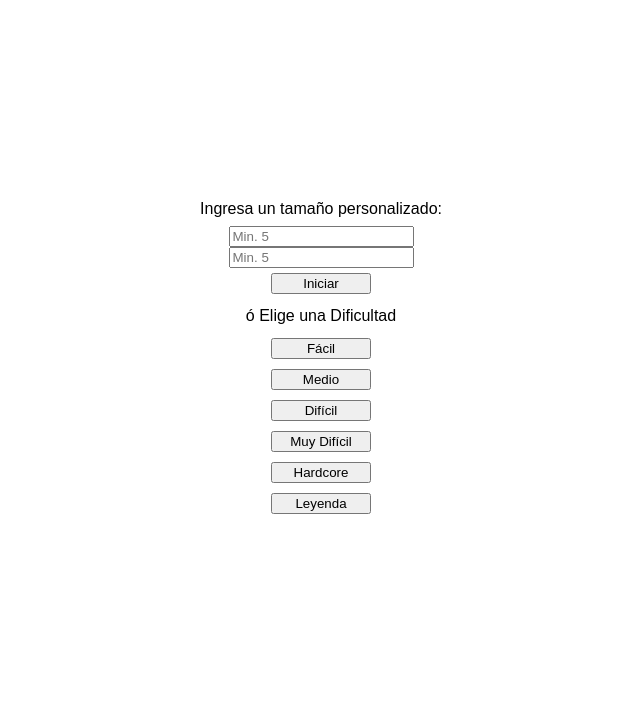
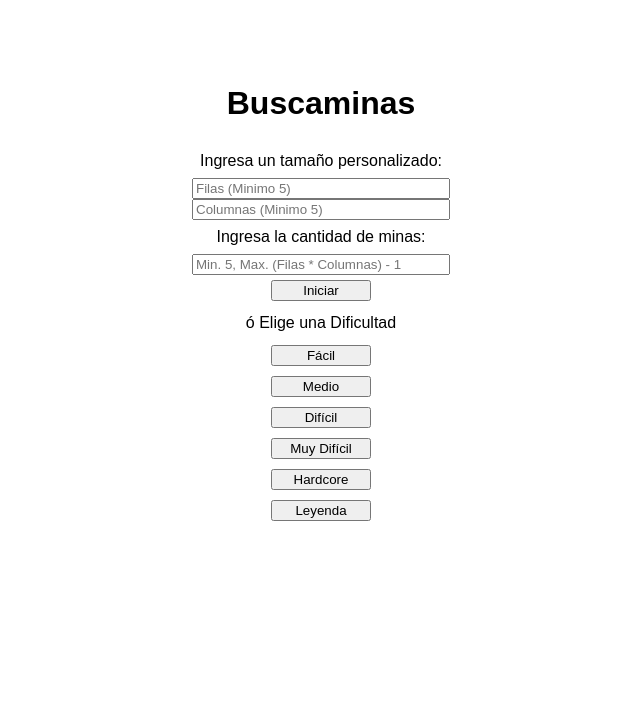
Before and after one commit to EliasHdzR/web-dev-practices, a PHP site: page /practica03/index.html in a window 1280 px wide. Shown: the top 710 px of the page, without its empty margins (319-959 px from the left). Run offline with PHP 8.4, Linux system fonts and the light colour scheme.

Commit message:
buscaminas terminado

```diff
--- a/practica03/index.html
+++ b/practica03/index.html
@@ -8,10 +8,16 @@
 </head>
 <body>
     <div class="app">
+        <div class="titulo">
+            <h1>Buscaminas</h1>
+            <p id="h-info" style="display: none;"></p>
+        </div>
         <div class="eleccion-container">
             <label>Ingresa un tamaño personalizado: </label>
-            <input id="input-filas" type="number" min="5" placeholder="Min. 5">
-            <input id="input-columnas" type="number" min="5" placeholder="Min. 5">
+            <input id="input-filas" type="number" min="5" placeholder="Filas (Minimo 5)">
+            <input id="input-columnas" type="number" min="5" placeholder="Columnas (Minimo 5)">
+            <label>Ingresa la cantidad de minas: </label>
+            <input id="input-minas" type="number" min="5" placeholder="Min. 5, Max. (Filas * Columnas) - 1">
             <button id="btn-tamano">Iniciar</button>
 
             <label>ó Elige una Dificultad</label>
@@ -22,7 +28,10 @@
             <button id="btn-hardcore">Hardcore</button>
             <button id="btn-leyenda">Leyenda</button>
         </div>
-
+        <div class="aviso" style="display: none">
+            <h2 id="h-aviso"></h2>
+            <button id="btn-reiniciar">Reiniciar</button>
+        </div>
         <div class="juego-container" style="display: none">
             <table class="tabla-juego" id="tablero">
             </table>
--- a/practica03/js/index.js
+++ b/practica03/js/index.js
@@ -1,9 +1,46 @@
-const inputTamano = document.querySelector("#input-filas");
+const inputFilas = document.querySelector("#input-filas");
 const inputColumnas = document.querySelector("#input-columnas");
+const inputMinas = document.querySelector("#input-minas");
 const btnTamano = document.querySelector("#btn-tamano");
+btnTamano.addEventListener("click", modoPersonalizado);
+
+inputFilas.value = "";
+inputColumnas.value = "";
+inputMinas.value = "";
+
+function modoPersonalizado() {
+    let filasPers = parseInt(inputFilas.value.trim(), 10);
+    const columnasPers = parseInt(inputColumnas.value.trim(), 10);
+    const minasPers = parseInt(inputMinas.value.trim(), 10);
+
+    if (isNaN(filasPers) || filasPers < 5) {
+        inputFilas.value = "";
+        inputFilas.focus();
+        return;
+    }
+
+    if (isNaN(columnasPers) || columnasPers < 5) {
+        inputColumnas.value = "";
+        inputColumnas.focus();
+        return;
+    }
+
+    if (isNaN(minasPers) || minasPers < 5 || minasPers > filasPers * columnasPers - 1) {
+        inputMinas.value = "";
+        inputMinas.focus();
+        return;
+    }
+
+    iniciarJuego(filasPers, columnasPers, minasPers);
+}
 
 const divEleccion = document.querySelector(".eleccion-container");
+const divAviso = document.querySelector(".aviso");
+const aviso = document.querySelector("#h-aviso");
 const divJuego = document.querySelector(".juego-container");
+const btnReiniciar = document.querySelector("#btn-reiniciar")
+btnReiniciar.addEventListener("click", function (){window.location.reload();})
+const infoH = document.querySelector("#h-info");
 const tablero = document.querySelector("#tablero");
 
 // dificultades predeterminadas
@@ -27,6 +64,13 @@ let primerTurno = true;
 let listaMinas = [];
 let listaBotones = [];
 let listaCuadriculasLibres = [];
+let cuadriculasreveladas = 0;
+
+// todos los tipos son como hijos de mi clase main Espacio
+function Espacio(posFila, posColumna){
+    this.posFila = posFila;
+    this.posColumna = posColumna;
+}
 
 function Boton(posFila, posColumna, idBoton){
     this.posFila = posFila;
@@ -44,6 +88,7 @@ function CuadriculaLibre(posFila, posColumna, numero){
     this.posFila = posFila;
     this.posColumna = posColumna;
     this.numero = numero;
+    this.revelada = false;
 }
 
 function iniciarJuego(filas, columnas, minas){
@@ -51,6 +96,8 @@ function iniciarJuego(filas, columnas, minas){
     cantColumnas = columnas;
     cantMinas = minas;
 
+    infoH.innerHTML = `Cantidad de Minas: ${cantMinas}`;
+    infoH.setAttribute("style","display:block;")
     divEleccion.setAttribute('style','display:none');
     divJuego.setAttribute('style','display:block');
     crearTablero();
@@ -79,21 +126,33 @@ function crearTablero(){
 }
 
 function accionBotonesTablero(idBoton){
+    let boton;
+    for(let i = 0; i < listaBotones.length; i++){
+        const botonTemp = listaBotones[i];
+        if(botonTemp.idBoton == idBoton){
+            boton = botonTemp;
+        }
+    }
+
     if(primerTurno){
         primerTurno = false;
-        generarMinas(idBoton);
-        console.log(listaMinas);
+        generarMinas(boton);
+        calcularNumeros();
     }
+
+    const espacio = new Espacio(boton.posFila, boton.posColumna);
+    develarContenidoCuadricula(espacio);
 }
 
-function generarMinas(idBoton){
+function generarMinas(boton){
+    const idBoton = boton.idBoton;
     for(let i = 0; i < cantMinas; i++){
         let yaExiste = false;
-        const randomFila = Math.random() * cantFilas;
-        const randomColumna = Math.random() * cantColumnas;
+        const randomFila = Math.floor(Math.random() * cantFilas);
+        const randomColumna = Math.floor(Math.random() * cantColumnas);
 
         // no se pede generar una mina en el boton que se clickeó
-        if(`btn-${randomFila}-${randomColumna}` === idBoton){
+        if(`btn-${randomFila}-${randomColumna}` == idBoton){
             i--;
             continue;
         }
@@ -103,9 +162,9 @@ function generarMinas(idBoton){
 
         // para checar que no se generen 2 minas en el mismo espacio
         for(let j = 0; j < listaMinas.length; j++){
-            const minaExistente = listaMinas.at(j);
+            const minaExistente = listaMinas[j];
             if(!minaExistente) break;
-            if(minaExistente.botonAsociado === nuevaMina.botonAsociado){
+            if(minaExistente.botonAsociado == nuevaMina.botonAsociado){
                 yaExiste = true;
             }
         }
@@ -125,8 +184,8 @@ function generarMinas(idBoton){
             let esLibre = true;
 
             for(let h = 0; h < listaMinas.length; h++){
-                const mina = listaMinas.at(h);
-                if(mina.posFila === cuadriculaLibre.posFila && mina.posColumna === cuadriculaLibre.posColumna){
+                const mina = listaMinas[h];
+                if(mina.posFila == cuadriculaLibre.posFila && mina.posColumna == cuadriculaLibre.posColumna){
                     esLibre = false;
                     break;
                 }
@@ -140,18 +199,226 @@ function generarMinas(idBoton){
 }
 
 function calcularNumeros(){
+    for(let i = 0; i < listaMinas.length; i++){
+        const mina = listaMinas[i];
+        const espaciosAdyacentes = getEspaciosAdyacentes(mina);
+        for(let j = 0; j < espaciosAdyacentes.length; j++){
+            const espacioAdyacente = espaciosAdyacentes[j];
+            for(let k = 0; k < listaCuadriculasLibres.length; k++){
+                const cuadriculaLibre = listaCuadriculasLibres[k];
+                if(espacioAdyacente.posFila == cuadriculaLibre.posFila && espacioAdyacente.posColumna == cuadriculaLibre.posColumna){
+                    cuadriculaLibre.numero++;
+                }
+            }
+        }
+    }
+}
 
+function develarContenidoCuadricula(espacio){
+    const fila = espacio.posFila;
+    const columna = espacio.posColumna;
+
+    const tipoCuadricula = checarTipo(fila, columna);
+
+    if(tipoCuadricula instanceof CuadriculaLibre) {
+        const cuadriculaLibre = tipoCuadricula;
+        const btnElegido = document.querySelector(`#btn-${fila}-${columna}`);
+        tipoCuadricula.revelada = true;
+        cuadriculasreveladas++;
+
+        const tdContenedor = btnElegido.parentNode;
+
+        if(cuadriculaLibre.numero != 0){
+            tdContenedor.innerHTML = cuadriculaLibre.numero;
+        } else {
+            tdContenedor.innerHTML = "";
+        }
+
+        if(cuadriculasreveladas == listaCuadriculasLibres.length){
+            ganarJuego();
+            return;
+        }
+
+        if(cuadriculaLibre.numero == 0){
+            const espaciosAdyacentes = getEspaciosAdyacentes(espacio);
+            for(let i = 0; i < espaciosAdyacentes.length; i++){
+                const espacioAdyacente = espaciosAdyacentes[i];
+                const tipoCuadriculaAdy = checarTipo(espacioAdyacente.posFila, espacioAdyacente.posColumna);
+
+                if (tipoCuadriculaAdy instanceof CuadriculaLibre && !tipoCuadriculaAdy.revelada) {
+                    develarContenidoCuadricula(tipoCuadriculaAdy);
+                }
+            }
+        }
+
+    }
+
+    if(tipoCuadricula instanceof Mina){
+        for(let i = 0; i < listaMinas.length; i++) {
+            const mina = listaMinas[i];
+            const btnElegido = document.querySelector(`#btn-${mina.posFila}-${mina.posColumna}`);
+            const tdContenedor = btnElegido.parentNode;
+            tdContenedor.innerHTML = "*";
+        }
+        terminarJuego();
+    }
+}
+
+function terminarJuego(){
+    divAviso.setAttribute("style", "display: block;")
+    aviso.innerHTML = "PARTIDA TERMINADA";
+    for(let i = 0; i < listaBotones.length; i++){
+        const boton = document.querySelector(`#${listaBotones[i].idBoton}`);
+        if(boton){
+            boton.setAttribute("disabled","true");
+        }
+    }
+}
+
+function ganarJuego(){
+    divAviso.setAttribute("style", "display: block;")
+    aviso.innerHTML = "¡GANASTE!";
+
+    for(let i = 0; i < listaBotones.length; i++){
+        const boton = document.querySelector(`#${listaBotones[i].idBoton}`);
+        if(boton){
+            boton.setAttribute("disabled","true");
+        }
+    }
 }
 
 /**
  * Devuelve todos los espacios adyacentes de un cuadrado dado, el cuadrado puede ser un boton o una mina
  */
-function getEspaciosLibresAdyacentes(espacio){
+function getEspaciosAdyacentes(espacio){
     const fila = espacio.posFila;
     const columna = espacio.posColumna;
-    let arrayCuadriculasLibresAdyacentes = [];
+    let arrayEspaciosAdyacentes = [];
+    let yaUbicado = false
+    //para no andar haciéndolo manualmente
+    let coordenadas;
 
-    if(fila === 0 && columna === 0){
-        arrayAdyacentes.push()
+    // checamos si es una de las 4 esquinas del tablero
+    if(!yaUbicado && fila == 0 && columna == 0){
+        yaUbicado = true;
+        coordenadas = [
+            [0,1],
+            [1,0],
+            [1,1]
+        ];
+    }
+
+    if(!yaUbicado && fila == 0 && columna == cantColumnas - 1){
+        yaUbicado = true;
+        coordenadas = [
+            [0, columna - 1],
+            [1, columna - 1],
+            [1, columna]
+        ]
+    }
+
+    if(!yaUbicado && fila == cantFilas - 1 && columna == 0){
+        yaUbicado = true
+        coordenadas = [
+            [fila - 1, 0],
+            [fila - 1, 1],
+            [fila, 1]
+        ];
+    }
+
+    if(!yaUbicado && fila == cantFilas - 1 && columna == cantColumnas - 1){
+        yaUbicado = true;
+        coordenadas = [
+            [fila - 1, columna],
+            [fila - 1, columna - 1],
+            [fila, columna - 1]
+        ]
+    }
+
+    // checamos si una de sus coordenadas está pegada a un borde
+    if(!yaUbicado && columna > 0 && columna < cantColumnas - 1 && fila == 0){
+        yaUbicado = true;
+        coordenadas = [
+            [fila, columna - 1],
+            [fila + 1, columna - 1],
+            [fila + 1, columna],
+            [fila + 1, columna + 1],
+            [fila, columna + 1]
+        ]
+    }
+
+    if(!yaUbicado && columna > 0 && columna < cantColumnas - 1 && fila == cantFilas - 1){
+        yaUbicado = true;
+        coordenadas = [
+            [fila - 1, columna - 1],
+            [fila - 1, columna],
+            [fila - 1, columna + 1],
+            [fila, columna - 1],
+            [fila, columna + 1]
+        ];
+    }
+
+    if(!yaUbicado && fila > 0 && fila < cantFilas - 1 && columna == 0){
+        yaUbicado = true;
+        coordenadas = [
+            [fila - 1, columna],
+            [fila - 1, columna + 1],
+            [fila, columna + 1],
+            [fila + 1, columna + 1],
+            [fila + 1, columna]
+        ];
+    }
+
+    if(!yaUbicado && fila > 0 && fila < cantFilas - 1 && columna == cantColumnas - 1){
+        yaUbicado = true;
+        coordenadas = [
+            [fila - 1, columna],
+            [fila - 1, columna - 1],
+            [fila, columna - 1],
+            [fila + 1, columna - 1],
+            [fila + 1, columna]
+        ];
+    }
+
+    // cuando está separado de las orillas
+    if(!yaUbicado){
+        coordenadas = [
+            [fila - 1, columna - 1],
+            [fila - 1, columna],
+            [fila - 1, columna + 1],
+            [fila, columna - 1],
+            [fila, columna + 1],
+            [fila + 1, columna - 1],
+            [fila + 1, columna],
+            [fila + 1, columna + 1]
+        ];
+    }
+
+    coordenadas.forEach(([filaAr, columnaAr]) => {
+        arrayEspaciosAdyacentes.push(new Espacio(filaAr, columnaAr));
+    });
+
+    return arrayEspaciosAdyacentes;
+}
+
+/**
+ * Recibe unas coordenadas como parametro y devuelve su tipo (mina o cuadriculalibre)
+ * @returns {*}
+ * @param filaEspacio
+ * @param columnaEspacio
+ */
+function checarTipo(filaEspacio, columnaEspacio){
+    for(let i = 0; i < listaMinas.length; i++){
+        let mina = listaMinas[i];
+        if(mina.posFila == filaEspacio && mina.posColumna == columnaEspacio){
+            return mina;
+        }
+    }
+
+    for(let i = 0; i < listaCuadriculasLibres.length; i++){
+        let cuadriculaLibre = listaCuadriculasLibres[i];
+        if(cuadriculaLibre.posFila == filaEspacio && cuadriculaLibre.posColumna == columnaEspacio){
+            return cuadriculaLibre;
+        }
     }
 }
--- a/practica03/style.css
+++ b/practica03/style.css
@@ -3,7 +3,7 @@ body {
     justify-content: center;
     margin: 0;
     font-family: Arial, Helvetica, sans-serif;
-    padding: 15vw;
+    padding: 5vw;
 }
 
 .app {
@@ -24,6 +24,10 @@ body {
     margin: 8px;
 }
 
+.eleccion-container input {
+    width: 250px;
+}
+
 .eleccion-container button {
     width: 100px;
     margin: 5px;
@@ -34,8 +38,14 @@ body {
     border-collapse: collapse;
 }
 
-.tabla-juego button {
+.tabla-juego td {
     height: 30px;
     width: 30px;
-    box-shadow: 0 9px #999;
+    border: 1px solid black;
 }
+
+.tabla-juego button {
+    height: 100%;
+    width: 100%;
+    margin: 0;
+}
```
